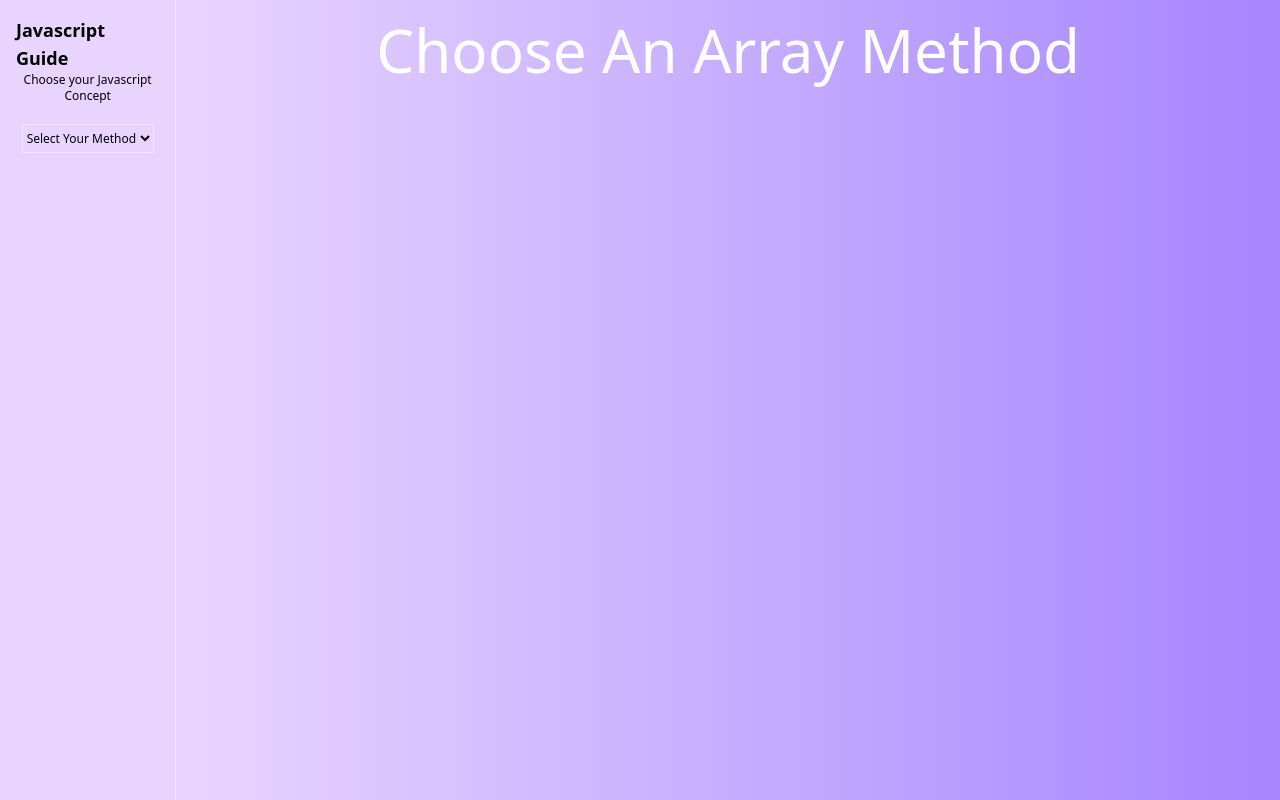
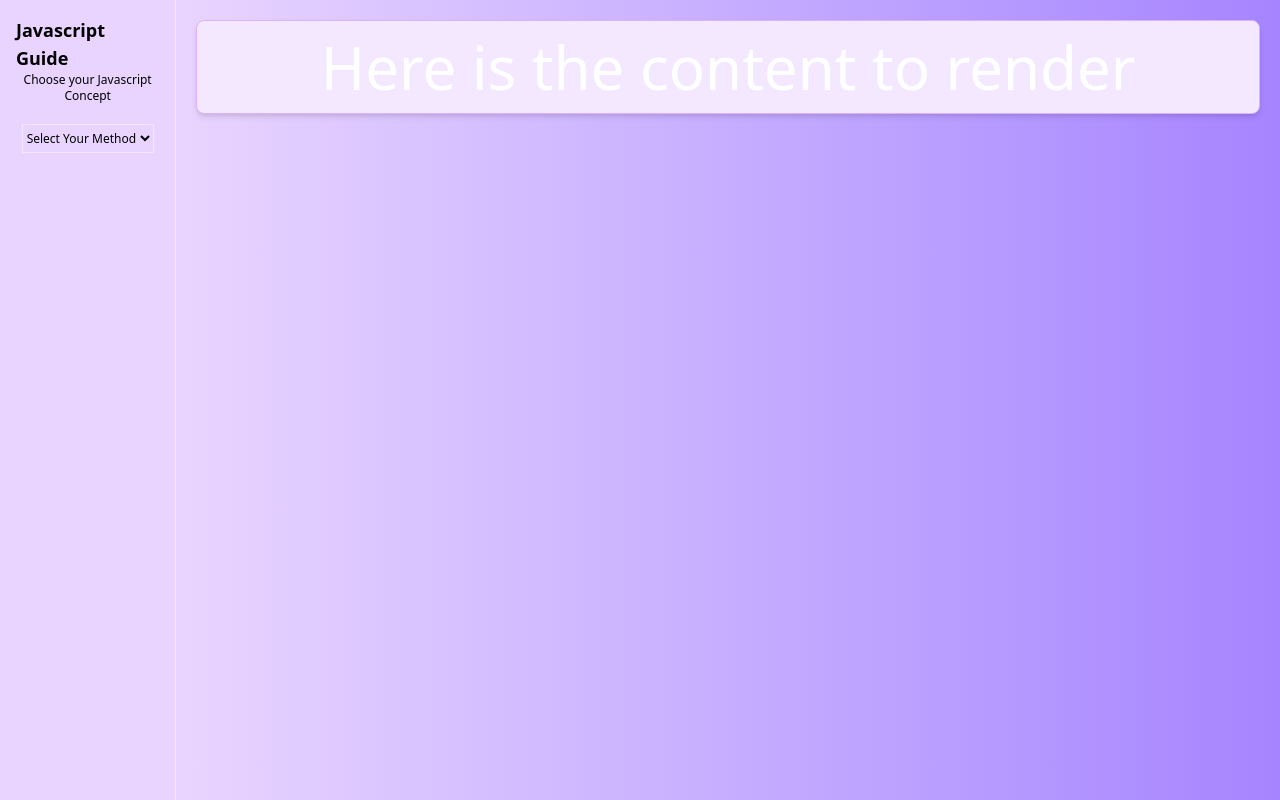
Before and after one commit to Slimboyfat-1979/javascript-tutorial, a Vue app: page / in a window 1280 px wide. Built offline with nearby package versions, Linux system fonts and the light colour scheme.

Commit message:
Added card

```diff
--- a/src/App.vue
+++ b/src/App.vue
@@ -2,6 +2,7 @@
 import { onMounted, provide, ref } from 'vue'
 import { mainStore } from './stores/main'
 import Sidebar from '@/components/SideBar.vue'
+import CardComponent from '../src/UI/CardComponent.vue'
 
 const store = mainStore()
 
@@ -18,10 +19,15 @@ const selectedMethod = store.getMethod()
   <div class="flex">
     <Sidebar />
     <div class="text-center w-full p-5 text-6xl bg-linear-to-r from-purple-200 to-violet-400 text-white">
-      <h1 v-if="!selectedMethod">Choose An Array Method</h1>
-      <h1 v-else="selectedMethod">Working With {{ selectedMethod.toUpperCase() }}</h1>
+          <CardComponent>
+            Here is the content to render
+          </CardComponent>
+
     </div>
   </div>
 </template>
 
 <style scoped></style>
+ <!-- <h1 v-if="!selectedMethod">Choose An Array Method</h1> -->
+
+      <!-- <h1 v-else="selectedMethod">Working With {{ selectedMethod.toUpperCase() }}</h1> -->
--- /dev/null
+++ b/src/UI/CardComponent.vue
@@ -0,0 +1,5 @@
+<template>
+  <div class="bg-purple-100 border border-purple-300 rounded-lg shadow-md p-4 hover:shadow-lg transition duration-200">
+  <slot></slot>
+  </div>
+</template>
```
